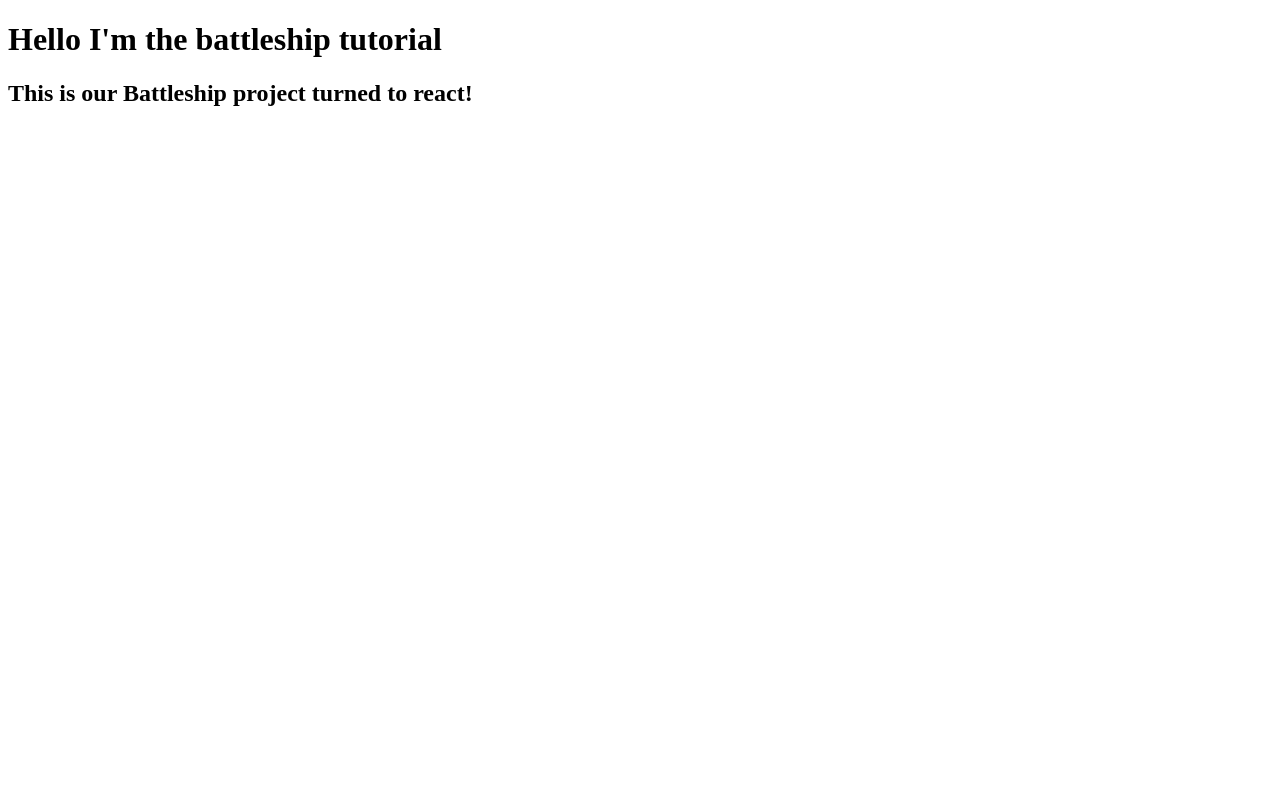
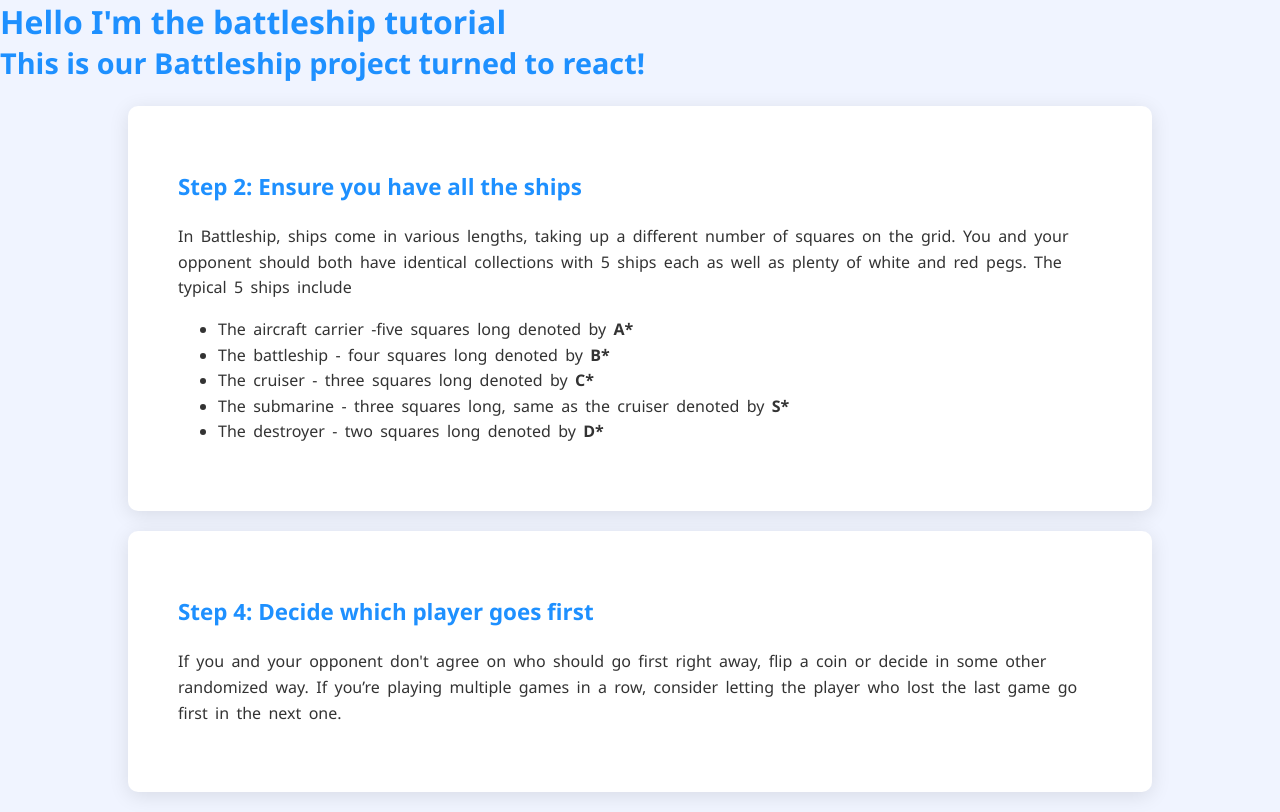
Before and after one commit to Maina206/battleship-tutorial-version-2, a React (Vite) app: page / in a window 1280 px wide. Built offline with nearby package versions, Linux system fonts and the light colour scheme.

Commit message:
Step2 and Step4

```diff
--- a/src/App.jsx
+++ b/src/App.jsx
@@ -1,12 +1,17 @@
 import { useState } from "react";
 import "./App.css";
+import Step2 from "./Step2/Step2";
+import Step4 from "./Step4/Step4";
 
 function App() {
   return (
     <>
       <h1>Hello I'm the battleship tutorial</h1>
       <h2>This is our Battleship project turned to react!</h2>
+<Step2/>
+<Step4/>
     </>
+
   );
 }
 
--- /dev/null
+++ b/src/Step2/Step2.jsx
@@ -0,0 +1,38 @@
+import styles from "./Step2.module.css";
+
+function Step2() {
+  return (
+    <>
+      <div className={styles.container} >
+        <h3>Step 2: Ensure you have all the ships</h3>
+        <p>
+          In Battleship, ships come in various lengths, taking up a different
+          number of squares on the grid. You and your opponent should both have
+          identical collections with 5 ships each as well as plenty of white and
+          red pegs. The typical 5 ships include
+        </p>
+
+        <ul>
+          <li>
+            The aircraft carrier -five squares long denoted by{" "}
+            <strong>A*</strong>
+          </li>
+          <li>
+            The battleship - four squares long denoted by <strong>B*</strong>
+          </li>
+          <li>
+            The cruiser - three squares long denoted by <strong>C*</strong>
+          </li>
+          <li>
+            The submarine - three squares long, same as the cruiser denoted by{" "}
+            <strong>S*</strong>
+          </li>
+          <li>
+            The destroyer - two squares long denoted by <strong>D*</strong>
+          </li>
+        </ul>
+      </div>
+    </>
+  );
+}
+export default Step2;
--- /dev/null
+++ b/src/Step2/Step2.module.css
@@ -0,0 +1,231 @@
+* {
+    box-sizing: border-box;
+}
+
+body {
+    font-family: 'Segoe UI', Tahoma, Geneva, Verdana, sans-serif;
+    background-color: #f0f4ff;
+    color: #333;
+    margin: 0;
+    padding: 0;
+}
+
+p {
+    line-height: 1.6;
+    word-spacing: 0.2rem;
+}
+li {
+    line-height: 1.6;
+    word-spacing: 0.2rem;
+}
+.container {
+    max-width: 80%;
+    margin: 20px auto;
+    padding: 50px;
+    background-color: white;
+    border-radius: 10px;
+    box-shadow: 0 4px 20px rgba(0, 0, 0, 0.1);
+}
+
+h1 {
+    color: #1e90ff;
+    margin: 0;
+}
+
+h2 {
+    font-size: 1.8rem;
+    color: #1e90ff;
+    margin-top: 0;
+}
+
+h3 {
+    font-size: 1.4rem;
+    color: #1e90ff;
+    margin-top: 15px;
+}
+
+h4 {
+    font-size: 1.2rem;
+    color: #333;
+}
+
+h5 {
+    margin-top: 0;
+    font-size: 1.0rem;
+}
+
+.dropdown {
+    display: inline-block;
+    position: relative;
+}
+.dropdown-content {
+    display: none;
+    position: absolute;
+    background-color: white;
+    min-width: 160px;
+    box-shadow: 0px 8px 16px 0px rgba(0,0,0,0.2);
+    z-index: 1;
+}
+.dropdown:hover .dropdown-content {
+    display: block;
+}
+.dropdown-content a {
+    margin: 15px;
+    border: 1px solid #1e90ff;
+    border-radius: 100px;
+    color: black;
+    padding: 12px 16px;
+    text-decoration: none;
+    display: block;
+}
+.dropdown-content a:hover {
+    background-color: #e8f4fd;
+}
+
+.game-image {
+    text-align: center;
+    width: 50%;
+    height: auto;
+    border-radius: 20px;
+    margin: 10px;
+    box-shadow: 0 4px 10px rgba(0, 0, 0, 0.1);
+}
+
+.horizontalLine {
+    border: none;
+    height: 3px;
+    background-color: rgb(130, 130, 209);
+    width: 100%;
+    margin: 30px auto;
+    border-radius: 5px;
+}
+
+.step {
+    margin: 15px 0;
+    padding: 15px;
+    border: 1px solid #1e90ff;
+    border-radius: 5px;
+    background-color: #e8f4fd;
+    transition: box-shadow 0.3s;
+}
+
+.step:hover {
+    box-shadow: 0 4px 15px rgba(30, 144, 255, 0.3);
+}
+
+.sub-step {
+    margin: 10px 0;
+    padding: 10px;
+    border: 1px dashed #1e90ff;
+    border-radius: 5px;
+    background-color: #f1f9ff;
+}
+
+.players {
+    display: flex;
+    padding: 10px;
+    margin: 15px;
+}
+
+#players {
+    display: flex;
+    padding: 10px;
+    margin: 15px;
+}
+
+#gameBoard {
+    margin-right: 50px;
+}
+
+#player1 {
+    margin-right: 20px;
+}
+
+.grid {
+    display: grid;
+    grid-template-columns: repeat(11, 40px);
+    grid-template-rows: repeat(11, 40px);
+    gap: 1px;
+  }
+
+.cell {
+    width: 40px;
+    height: 40px;
+    text-align: center;
+    line-height: 40px;
+    border: 1px solid black;
+    font-size: 14px;
+  }
+
+.label {
+    background-color: #f0f0f0;
+    font-weight: bold;
+  }
+
+#lostP1 {
+    margin-right: 50px;
+    margin-bottom: 50px;
+}
+
+#winP2 {
+    margin-bottom: 50px;
+}
+
+.players p {
+    /* border: 1px solid black; */
+    padding: 25px;
+    font-size: 0.9rem;
+}
+
+
+.simulateGame {
+    margin: 10px 10px;
+    background-color: #007BFF;
+    color: white;
+    border: none;
+    padding: 10px 20px;
+    font-size: 16px;
+    border-radius: 5px;
+    cursor: pointer;
+    transition: background-color 0.3s ease;
+}
+
+.simulateGame:hover {
+    background-color: #0056b3; /* Darker blue on hover */
+}
+
+
+@media (max-width: 600px) {
+    .container {
+        padding: 10px;
+        width: 90%;
+    }
+
+    h1 {
+        font-size: 24px;
+    }
+
+    h2 {
+        font-size: 20px;
+    }
+
+    .dropdown {
+        width: 100%;
+        font-size: 16px;
+    }
+}
+
+.small-button {
+    padding: 2px  5px;  /* Adjust padding for size */
+    font-size: 12px;    /* Smaller font size */
+    border: none;       /* Remove border */
+    background-color: #007BFF; /* Button color */
+    color: white;       /* Text color */
+    cursor: pointer;    /* Change cursor to pointer */
+    border-radius: 5px; /* Rounded corners */
+    transition: background-color 0.3s; /* Transition for hover effect */
+}
+
+.small-button:hover {
+    background-color: #0056b3;
+}
--- /dev/null
+++ b/src/Step4/Step4.jsx
@@ -0,0 +1,18 @@
+import styles from "./Step4.module.css";
+
+function Step4() {
+  return (
+    <>
+      <div className={styles.container} >
+        <h3>Step 4: Decide which player goes first</h3>
+        <p>
+          If you and your opponent don't agree on who should go first right
+          away, flip a coin or decide in some other randomized way. If you’re
+          playing multiple games in a row, consider letting the player who lost
+          the last game go first in the next one.
+        </p>
+      </div>
+    </>
+  );
+}
+export default Step4;
--- /dev/null
+++ b/src/Step4/Step4.module.css
@@ -0,0 +1,231 @@
+* {
+    box-sizing: border-box;
+}
+
+body {
+    font-family: 'Segoe UI', Tahoma, Geneva, Verdana, sans-serif;
+    background-color: #f0f4ff;
+    color: #333;
+    margin: 0;
+    padding: 0;
+}
+
+p {
+    line-height: 1.6;
+    word-spacing: 0.2rem;
+}
+li {
+    line-height: 1.6;
+    word-spacing: 0.2rem;
+}
+.container {
+    max-width: 80%;
+    margin: 20px auto;
+    padding: 50px;
+    background-color: white;
+    border-radius: 10px;
+    box-shadow: 0 4px 20px rgba(0, 0, 0, 0.1);
+}
+
+h1 {
+    color: #1e90ff;
+    margin: 0;
+}
+
+h2 {
+    font-size: 1.8rem;
+    color: #1e90ff;
+    margin-top: 0;
+}
+
+h3 {
+    font-size: 1.4rem;
+    color: #1e90ff;
+    margin-top: 15px;
+}
+
+h4 {
+    font-size: 1.2rem;
+    color: #333;
+}
+
+h5 {
+    margin-top: 0;
+    font-size: 1.0rem;
+}
+
+.dropdown {
+    display: inline-block;
+    position: relative;
+}
+.dropdown-content {
+    display: none;
+    position: absolute;
+    background-color: white;
+    min-width: 160px;
+    box-shadow: 0px 8px 16px 0px rgba(0,0,0,0.2);
+    z-index: 1;
+}
+.dropdown:hover .dropdown-content {
+    display: block;
+}
+.dropdown-content a {
+    margin: 15px;
+    border: 1px solid #1e90ff;
+    border-radius: 100px;
+    color: black;
+    padding: 12px 16px;
+    text-decoration: none;
+    display: block;
+}
+.dropdown-content a:hover {
+    background-color: #e8f4fd;
+}
+
+.game-image {
+    text-align: center;
+    width: 50%;
+    height: auto;
+    border-radius: 20px;
+    margin: 10px;
+    box-shadow: 0 4px 10px rgba(0, 0, 0, 0.1);
+}
+
+.horizontalLine {
+    border: none;
+    height: 3px;
+    background-color: rgb(130, 130, 209);
+    width: 100%;
+    margin: 30px auto;
+    border-radius: 5px;
+}
+
+.step {
+    margin: 15px 0;
+    padding: 15px;
+    border: 1px solid #1e90ff;
+    border-radius: 5px;
+    background-color: #e8f4fd;
+    transition: box-shadow 0.3s;
+}
+
+.step:hover {
+    box-shadow: 0 4px 15px rgba(30, 144, 255, 0.3);
+}
+
+.sub-step {
+    margin: 10px 0;
+    padding: 10px;
+    border: 1px dashed #1e90ff;
+    border-radius: 5px;
+    background-color: #f1f9ff;
+}
+
+.players {
+    display: flex;
+    padding: 10px;
+    margin: 15px;
+}
+
+#players {
+    display: flex;
+    padding: 10px;
+    margin: 15px;
+}
+
+#gameBoard {
+    margin-right: 50px;
+}
+
+#player1 {
+    margin-right: 20px;
+}
+
+.grid {
+    display: grid;
+    grid-template-columns: repeat(11, 40px);
+    grid-template-rows: repeat(11, 40px);
+    gap: 1px;
+  }
+
+.cell {
+    width: 40px;
+    height: 40px;
+    text-align: center;
+    line-height: 40px;
+    border: 1px solid black;
+    font-size: 14px;
+  }
+
+.label {
+    background-color: #f0f0f0;
+    font-weight: bold;
+  }
+
+#lostP1 {
+    margin-right: 50px;
+    margin-bottom: 50px;
+}
+
+#winP2 {
+    margin-bottom: 50px;
+}
+
+.players p {
+    /* border: 1px solid black; */
+    padding: 25px;
+    font-size: 0.9rem;
+}
+
+
+.simulateGame {
+    margin: 10px 10px;
+    background-color: #007BFF;
+    color: white;
+    border: none;
+    padding: 10px 20px;
+    font-size: 16px;
+    border-radius: 5px;
+    cursor: pointer;
+    transition: background-color 0.3s ease;
+}
+
+.simulateGame:hover {
+    background-color: #0056b3; /* Darker blue on hover */
+}
+
+
+@media (max-width: 600px) {
+    .container {
+        padding: 10px;
+        width: 90%;
+    }
+
+    h1 {
+        font-size: 24px;
+    }
+
+    h2 {
+        font-size: 20px;
+    }
+
+    .dropdown {
+        width: 100%;
+        font-size: 16px;
+    }
+}
+
+.small-button {
+    padding: 2px  5px;  /* Adjust padding for size */
+    font-size: 12px;    /* Smaller font size */
+    border: none;       /* Remove border */
+    background-color: #007BFF; /* Button color */
+    color: white;       /* Text color */
+    cursor: pointer;    /* Change cursor to pointer */
+    border-radius: 5px; /* Rounded corners */
+    transition: background-color 0.3s; /* Transition for hover effect */
+}
+
+.small-button:hover {
+    background-color: #0056b3;
+}
```
Also changed, not shown: src/Step5/GameBoard.jsx (added), src/Step5/Step5.module.css (added).
